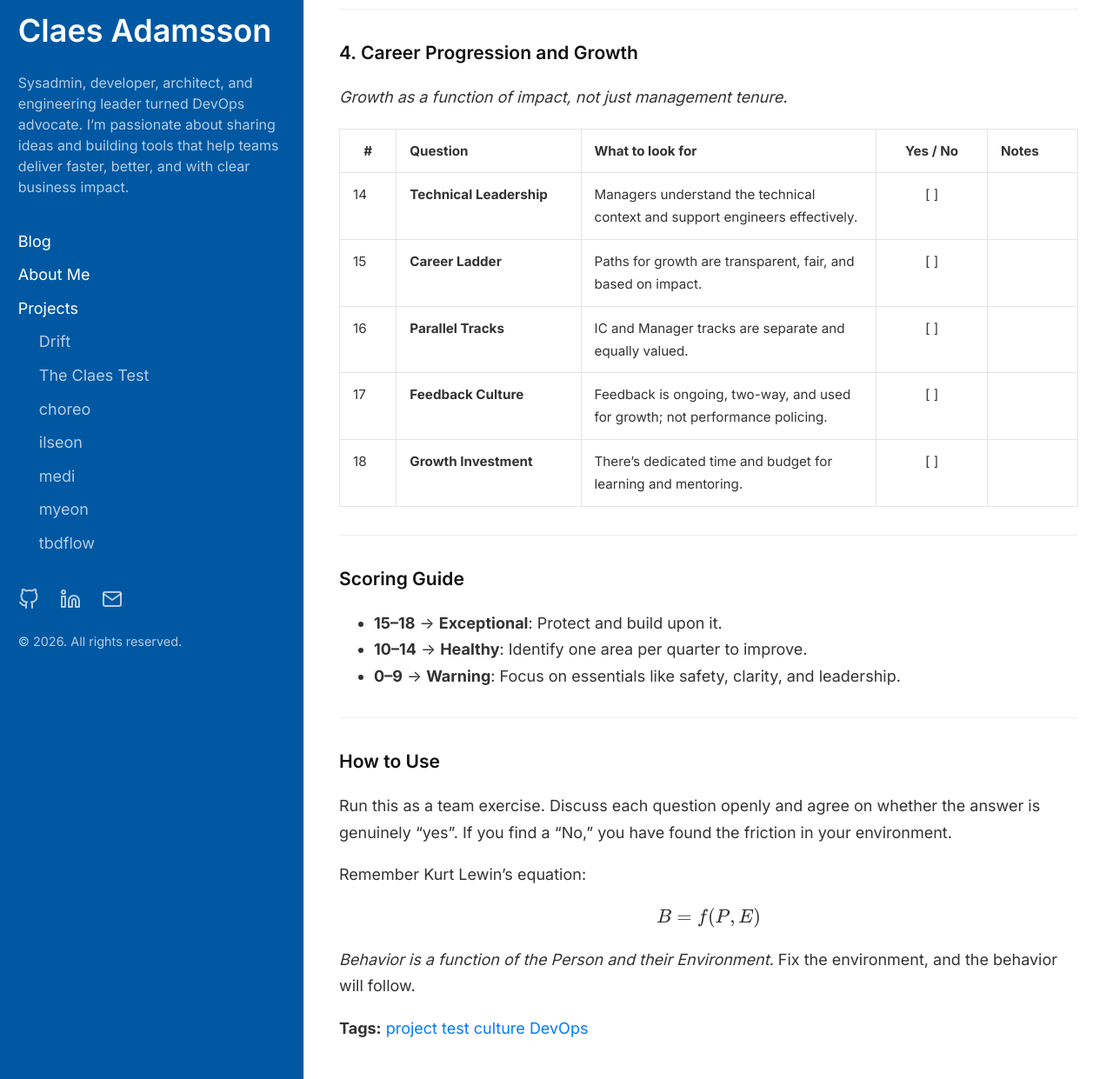
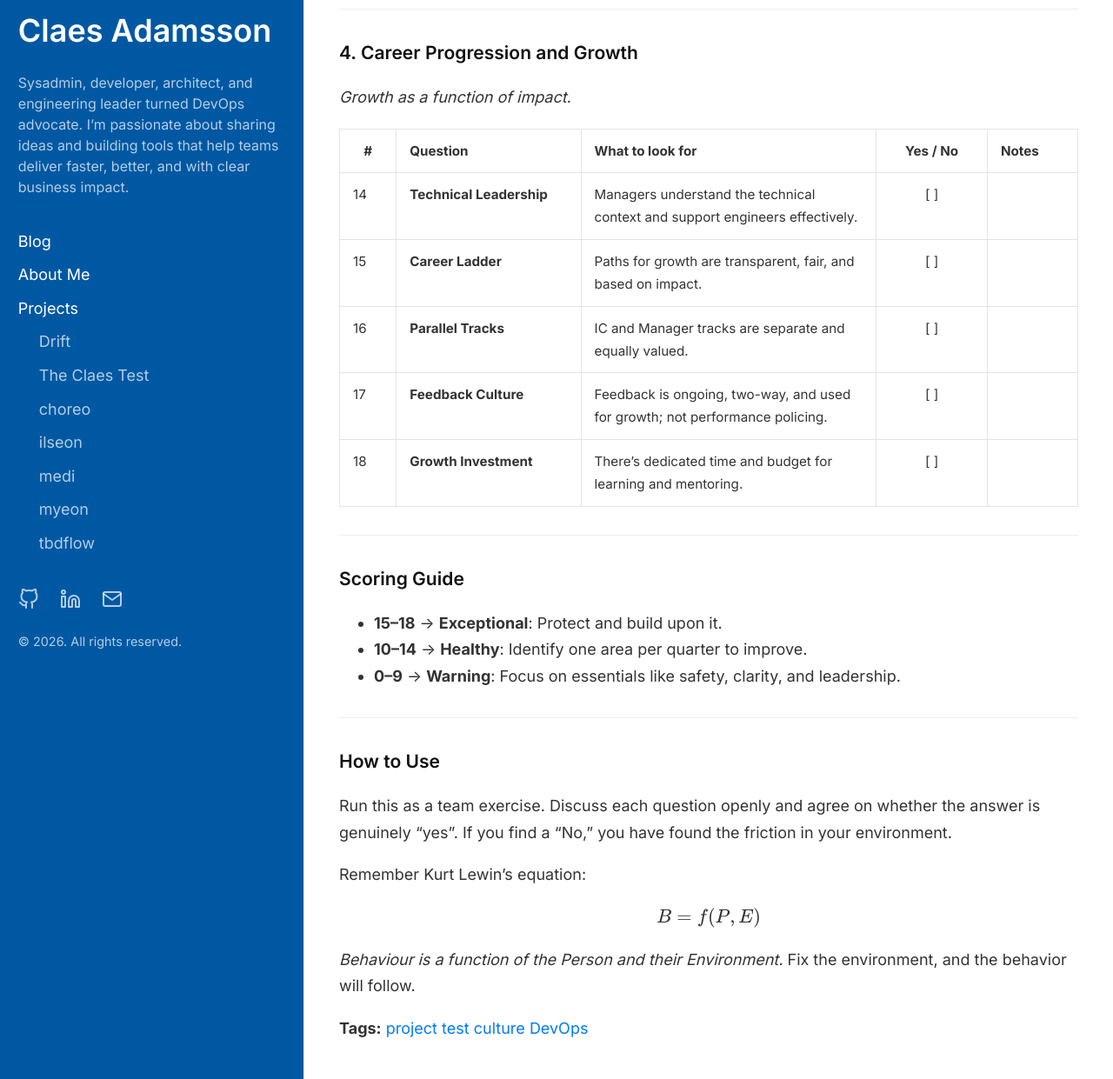
Before and after one commit to cladam/cladam.github.io, a Jekyll site: the page built from _projects/the-claes-test.md, in a window 1280 px wide and 1400 px high, scrolled down 2129 px, cut to the strip 159-1400 px from the top of the window. Shown: the whole strip at 87% size. Built offline with Jekyll 4.4.1, drawn with Linux system fonts in a browser that asks for light colours.

Commit message:
fix: fix spelling

```diff
--- a/_projects/the-claes-test.md
+++ b/_projects/the-claes-test.md
@@ -29,6 +29,7 @@ Claes as in `/klaːs/`
 ---
 
 ### 2. Clarity, Autonomy and Collaboration
+
 *High performance is a product of aligned effort.*
 
 | # | Question | What to look for | Yes / No | Notes |
@@ -43,6 +44,7 @@ Claes as in `/klaːs/`
 ---
 
 ### 3. Sustainable Engineering Culture
+
 *Building the safety net into the daily workflow.*
 
 | # | Question | What to look for | Yes / No | Notes |
@@ -57,7 +59,8 @@ Claes as in `/klaːs/`
 ---
 
 ### 4. Career Progression and Growth
-*Growth as a function of impact, not just management tenure.*
+
+*Growth as a function of impact.*
 
 | # | Question | What to look for | Yes / No | Notes |
 |---|:---|:---|:---:|:---|
@@ -86,4 +89,4 @@ Remember Kurt Lewin's equation:
 
 $$B = f(P, E)$$
 
-*Behavior is a function of the Person and their Environment.* Fix the environment, and the behavior will follow.
+*Behaviour is a function of the Person and their Environment.* Fix the environment, and the behavior will follow.
```
